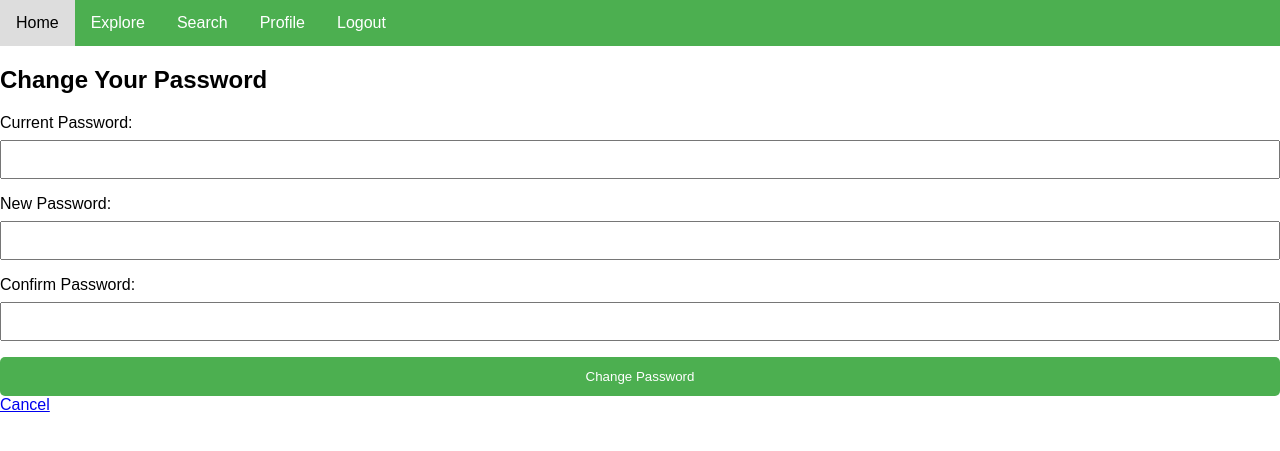
After one commit to smit53/readup, a Flask app: page /change_password in a window 1280 px wide. The commit adds this page. Shown: the top 451 px of the page. Run offline with Flask 3, Linux system fonts and the light colour scheme; the visitor is signed in with stand-in values (Sample User, id 1).

Commit message:
Added Profile feature

```diff
--- a/app.py
+++ b/app.py
@@ -162,11 +162,11 @@ def get_user_by_username(username):
 @app.route('/signup', methods=['GET', 'POST'])
 def signup():
     if request.method == 'POST':
-        username = request.form.get('username')
+        username = request.form.get('username').lower()
         password = request.form.get('password')
-        first_name = request.form.get('first_name')
-        last_name = request.form.get('last_name')
-        email = request.form.get('email')
+        first_name = request.form.get('first_name').capitalize()
+        last_name = request.form.get('last_name').capitalize()
+        email = request.form.get('email').lower()
         dob = request.form.get('dob')  # Assuming you have a date of birth field
 
         # Check if the username is already taken
@@ -191,6 +191,107 @@ def signup():
 
     return render_template('signup.html')
 
+@app.route('/profile')
+def profile():
+    if is_user_logged_in():
+        user_id = session['user_id']
+
+        # Fetch user details from the Users table
+        cursor.execute('SELECT * FROM Users WHERE user_id = %s', (user_id,))
+        user = cursor.fetchone()
+
+        return render_template('profile.html', user=user)
+    else:
+        flash('Please log in to access your profile.', 'error')
+        return redirect(url_for('login'))
+
+@app.route('/update_profile', methods=['GET', 'POST'])
+def update_profile():
+    if is_user_logged_in():
+        user_id = session['user_id']
+
+        if request.method == 'POST':
+            # Get updated details from the form
+            updated_first_name = request.form.get('updated_first_name')
+            updated_last_name = request.form.get('updated_last_name')
+            updated_email = request.form.get('updated_email')
+
+            # Check if nothing is being updated
+            if not any([updated_first_name, updated_last_name, updated_email]):
+                flash('No changes made. Please update at least one field.', 'info')
+                return redirect(url_for('update_profile'))
+
+            # Update the user details in the Users table for non-empty fields
+            update_query = 'UPDATE Users SET'
+            update_values = []
+
+            if updated_first_name:
+                update_query += ' first_name = %s,'
+                update_values.append(updated_first_name.capitalize())
+
+            if updated_last_name:
+                update_query += ' last_name = %s,'
+                update_values.append(updated_last_name.capitalize())
+
+            if updated_email:
+                update_query += ' email = %s,'
+                update_values.append(updated_email.lower())
+
+            # Remove the trailing comma and add the WHERE clause
+            update_query = update_query.rstrip(',')
+            update_query += ' WHERE user_id = %s'
+
+            # Append user_id to the update_values list
+            update_values.append(user_id)
+
+            # Execute the update query
+            cursor.execute(update_query, tuple(update_values))
+            conn.commit()
+
+            flash('Profile updated successfully.', 'success')
+            return redirect(url_for('profile'))
+
+        return render_template('update_profile.html')
+    else:
+        flash('Please log in to access your profile.', 'error')
+        return redirect(url_for('login'))
+
+@app.route('/change_password', methods=['GET', 'POST'])
+def change_password():
+    if is_user_logged_in():
+        user_id = session['user_id']
+
+        if request.method == 'POST':
+            # Get the current and new passwords from the form
+            current_password = request.form.get('current_password')
+            new_password = request.form.get('new_password')
+            confirm_password = request.form.get('confirm_password')
+
+            # Validate the current password (you may want to enhance this validation)
+            cursor.execute('SELECT password FROM UserCredentials WHERE user_id = %s', (user_id,))
+            stored_password = cursor.fetchone()['password']
+
+            if not stored_password == current_password:
+                flash('Incorrect current password. Please try again.', 'error')
+                return redirect(url_for('change_password'))
+
+            if not new_password == confirm_password:
+                flash('Passwords dont match, Try again!', 'error')
+                return redirect(url_for('change_password'))
+
+            # Update the password in the UserCredentials table
+            hashed_new_password = new_password
+            cursor.execute('UPDATE UserCredentials SET password = %s WHERE user_id = %s',
+                           (hashed_new_password, user_id))
+            conn.commit()
+
+            flash('Password changed successfully.', 'success')
+            return redirect(url_for('logout'))
+
+        return render_template('change_password.html')
+    else:
+        flash('Please log in to change your password.', 'error')
+        return redirect(url_for('login'))
 
 if __name__ == '__main__':
     app.run(debug=True)
--- a/templates/base.html
+++ b/templates/base.html
@@ -14,6 +14,7 @@
         {% if is_user_logged_in() %}
             <a href="{{ url_for('explore') }}">Explore</a>
             <a href="{{ url_for('search') }}">Search</a>
+            <a href="{{ url_for('profile') }}">Profile</a>
             <a href="{{ url_for('logout') }}">Logout</a>
         {% else %}
             <a href="{{ url_for('login') }}">Login</a>
--- /dev/null
+++ b/templates/change_password.html
@@ -0,0 +1,31 @@
+<!-- change_password.html -->
+{% extends 'base.html' %}
+
+{% block content %}
+    <h2>Change Your Password</h2>
+
+    {% with messages = get_flashed_messages(with_categories=true) %}
+        {% if messages %}
+            {% for category, message in messages %}
+                <div class="flash-message {{ category }}">
+                    {{ message }}
+                </div>
+            {% endfor %}
+        {% endif %}
+    {% endwith %}
+
+    <form method="POST" action="{{ url_for('change_password') }}">
+        <label for="current_password">Current Password:</label>
+        <input type="password" id="current_password" name="current_password" required>
+
+        <label for="new_password">New Password:</label>
+        <input type="password" id="new_password" name="new_password" required>
+
+        <label for="new_password">Confirm Password:</label>
+        <input type="password" id="confirm_password" name="confirm_password" required>
+        <!-- Add other input fields as needed -->
+
+        <button type="submit">Change Password</button>
+        <a href="{{ url_for('profile') }}">Cancel</a>
+    </form>
+{% endblock %}
```
Also changed, not shown: templates/profile.html (added, +20 -0 lines), templates/update_profile.html (added, +33 -0 lines).
